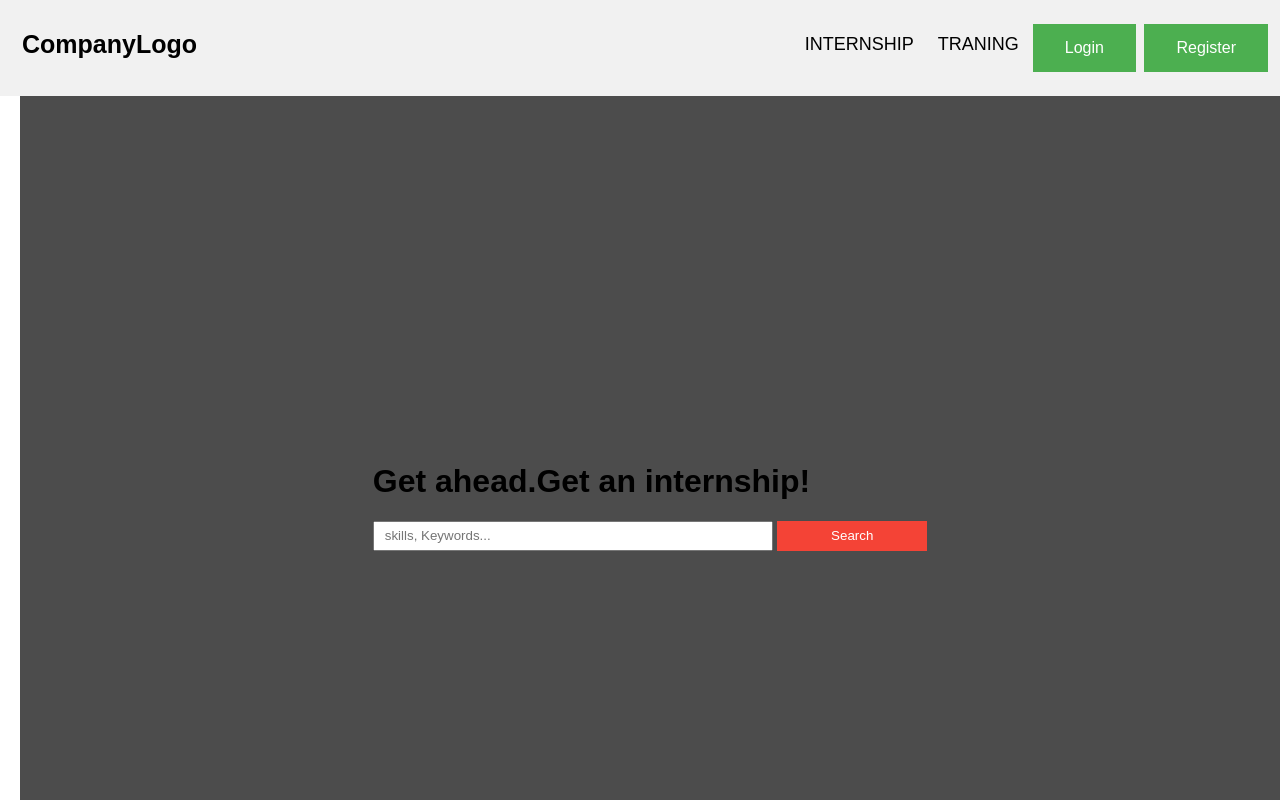
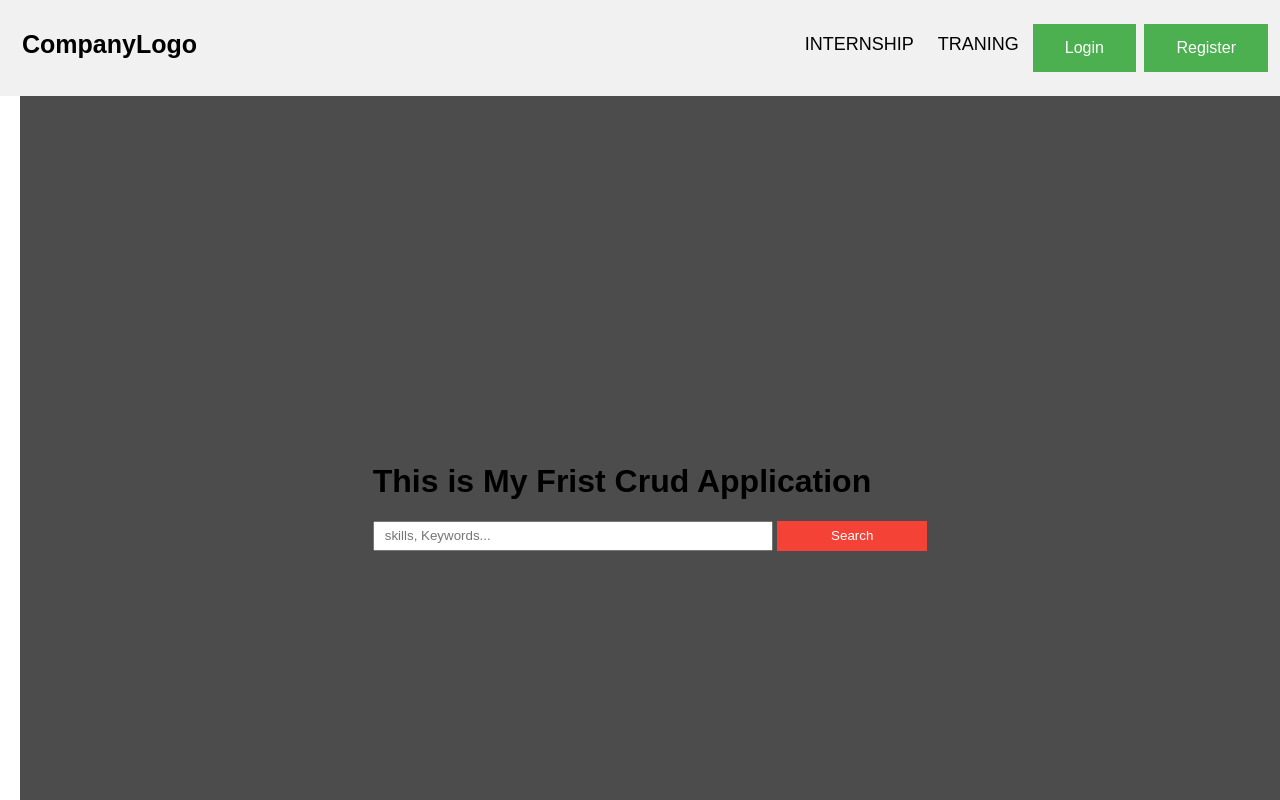
Before and after one commit to digitalranjan10/First-Project, a plain HTML site: page index.html in a window 1280 px wide. Shown: the top 800 px of the page. Drawn offline with Linux system fonts and the light colour scheme.

Commit message:
Frist +1 commit

```diff
--- a/index.html
+++ b/index.html
@@ -22,7 +22,7 @@
 <div style="padding-left:20px">
   <div class="Pheader">
     <form>
-           <h1>Get ahead.Get an internship!</h1>
+           <h1>This is My Frist Crud Application</h1>
           <div class="from-box">
 
              <input class="search-field skills" type="text" name="search" placeholder="skills, Keywords..."/>
```
